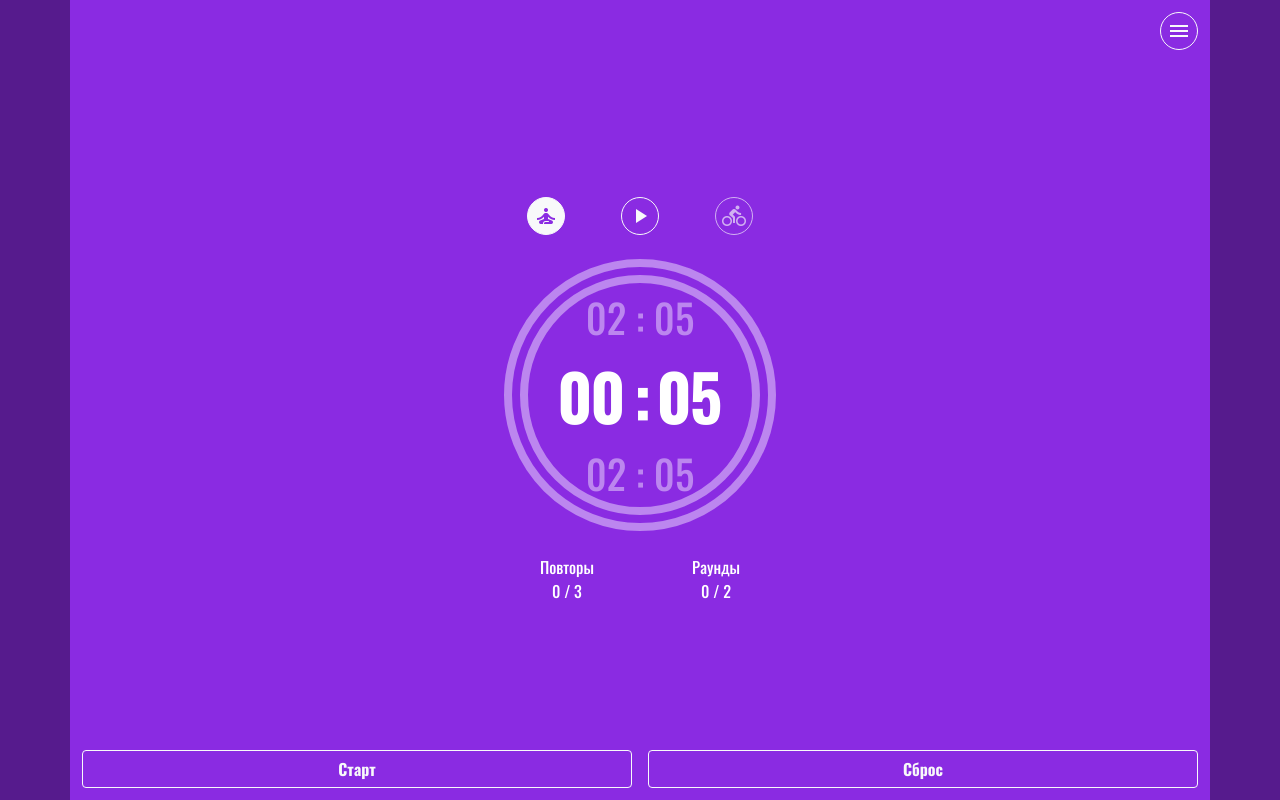
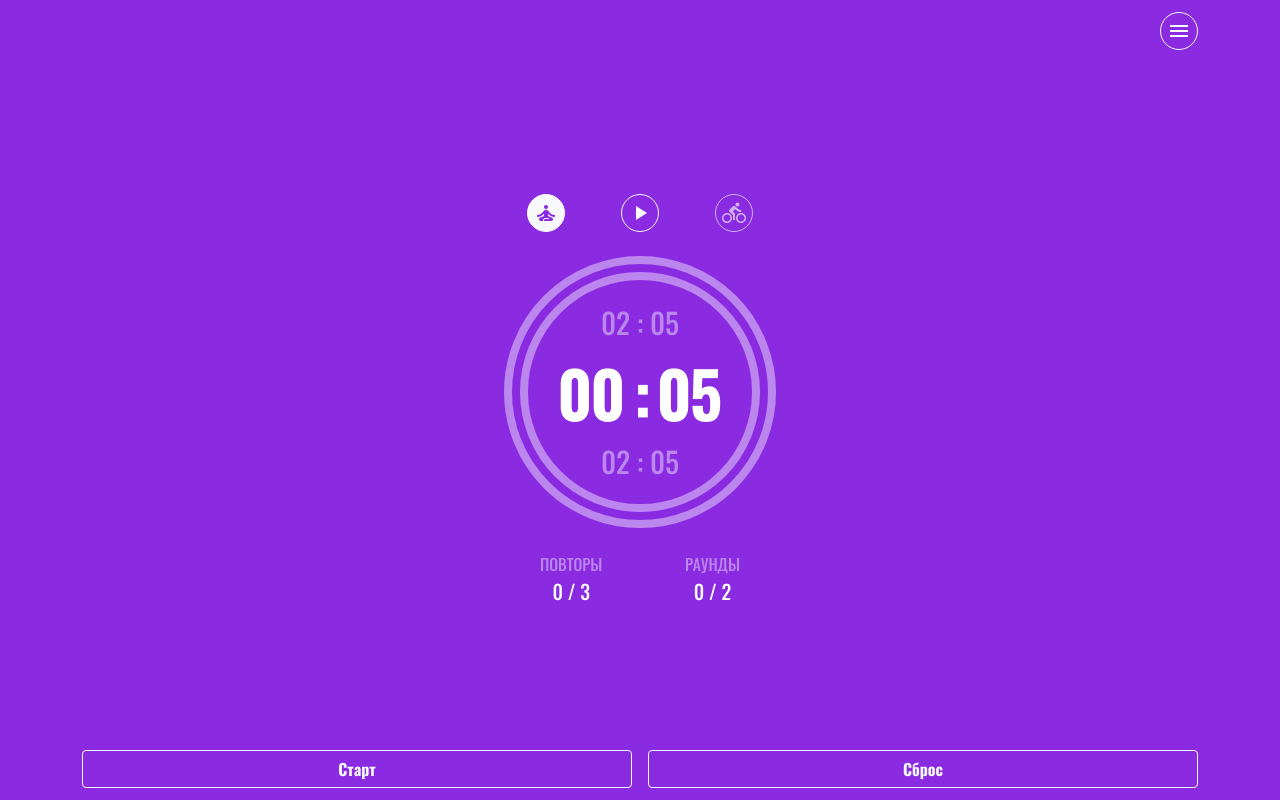
Before and after one commit to Archinsk/54_timer, a Vue app: page / in a window 1280 px wide. Built offline with nearby package versions, Linux system fonts and the light colour scheme.

Commit message:
background animation

```diff
--- a/public/index.html
+++ b/public/index.html
@@ -16,7 +16,7 @@
         continue.</strong
       >
     </noscript>
-    <div id="app" class="container"></div>
+    <div id="app"></div>
     <!-- built files will be auto injected -->
   </body>
 </html>
--- a/src/App.vue
+++ b/src/App.vue
@@ -1,4 +1,8 @@
 <template>
+  <div
+    :class="['timer-background bg-primary', settingsMode ? 'active ' : '']"
+  ></div>
+  <div id="app-container" class="container">
     <div v-if="isLoading" class="loader">
       <div class="spinner-border text-light" role="status">
         <span class="visually-hidden">Loading...</span>
@@ -54,6 +58,12 @@
         </div>
       </Transition>
 
+      <div
+        :class="[
+          'timer-screen d-flex flex-column align-items-center',
+          { 'settings-mode': settingsMode },
+        ]"
+      >
         <FitnessTimer
           :config="config"
           :actual="actual"
@@ -62,23 +72,23 @@
           :pastTime="pastTime"
         />
 
-    <Transition name="fade-down">
-      <div
-        v-if="!settingsMode"
-        class="repeats d-flex justify-content-between mt-4"
-      >
+        <div class="repeats d-flex justify-content-between">
           <div>
-          <div>Повторы</div>
-          <div>{{ currentRound }} / {{ config.rounds }}</div>
+            <div class="repeats-title text-muted">ПОВТОРЫ</div>
+            <div class="repeats-value">
+              {{ currentRound }} / {{ config.rounds }}
+            </div>
           </div>
           <div>
-          <div>Раунды</div>
-          <div>{{ currentCycle }} / {{ config.cycles }}</div>
+            <div class="repeats-title text-muted">РАУНДЫ</div>
+            <div class="repeats-value">
+              {{ currentCycle }} / {{ config.cycles }}
             </div>
           </div>
-    </Transition>
+        </div>
+      </div>
 
-    <Transition name="fade">
+      <Transition name="fade-up">
         <div v-if="!settingsMode" class="controls">
           <div class="row gx-3">
             <div class="col d-flex">
@@ -100,7 +110,7 @@
           </div>
         </div>
       </Transition>
-    <div :class="[settingsMode ? 'active ' : '', 'trans bg-primary']"></div>
+    </div>
   </div>
 </template>
 
@@ -323,7 +333,7 @@ export default {
   font-weight: 400;
   src: url(./assets/fonts/MaterialIcons-Regular.woff2) format("woff2");
 }
-#app {
+#app-container {
   .material-icons {
     font-family: "Material Icons";
     font-weight: normal;
@@ -380,7 +390,7 @@ export default {
 body {
   overflow: hidden;
 }
-#app {
+#app-container {
   position: relative;
   height: 100vh;
   padding-top: 0.75rem;
@@ -397,8 +407,127 @@ body {
     width: 14.125rem;
   }
 
+  .timer-screen {
+    height: 21.875rem;
+    transition: margin 1s;
+
+    .primary-timer {
+      font-size: 4rem;
+      height: 6rem;
+      transition: all 1s;
+
+      .wrapper {
+        display: inline-block;
+        position: relative;
+        width: 2.07rem;
+        height: 6rem;
+        transition: width 1s, height 1s;
+
+        .main-digit-divider {
+          left: 0.64rem;
+          transition: left 1s;
+        }
+      }
+    }
+
+    .secondary-timer {
+      font-size: 1.8rem;
+      transition: all 1s;
+    }
+
+    #svg {
+      width: 17rem;
+      height: 17rem;
+      transition: all 1s;
+
+      circle {
+        fill: transparent;
+        cx: 8.5rem;
+        cy: 8.5rem;
+        stroke-width: 0.5rem;
+      }
+
+      #progress-track-external {
+        stroke: #bc86ef;
+        r: 8.25rem;
+      }
+
+      #progress-bar-external {
+        stroke: var(--bs-light);
+        r: 8.25rem;
+      }
+
+      #progress-track-internal {
+        stroke: #bc86ef;
+        r: 7.25rem;
+      }
+
+      #progress-bar-internal {
+        stroke: var(--bs-light);
+        r: 7.25rem;
+      }
+    }
+
     .repeats {
       width: 12.5rem;
+      margin-top: 1.5rem;
+
+      .repeats-title {
+        font-size: 1rem;
+        transition: all 1s;
+      }
+
+      .repeats-value {
+        font-size: 1.25rem;
+        transition: all 1s;
+      }
+    }
+
+    &.settings-mode {
+      height: 16.40625rem;
+      margin-top: calc(
+        100vh - 1.5rem - 16.40625rem - 50vh + 0.75rem + 16.40625rem
+      );
+
+      .primary-timer {
+        font-size: 3rem;
+        height: 4.5rem;
+
+        .wrapper {
+          display: inline-block;
+          position: relative;
+          width: 1.5525rem;
+          height: 4.5rem;
+
+          .main-digit-divider {
+            left: 0.48rem;
+          }
+        }
+      }
+
+      .secondary-timer {
+        font-size: 1.35rem;
+      }
+
+      #svg {
+        width: 12.75rem;
+        height: 12.75rem;
+      }
+
+      .repeats {
+        transition: all 1s;
+        width: 9.375rem;
+        margin-top: 1.125rem;
+
+        .repeats-title {
+          font-size: 0.75rem;
+        }
+
+        .repeats-value {
+          font-size: 0.9375rem;
+        }
+      }
+    }
   }
 
   .controls {
@@ -408,21 +537,21 @@ body {
   }
 }
 
-.trans {
+.timer-background {
   z-index: -1;
   position: absolute;
   bottom: 0;
   left: 0;
-  width: 100%;
-  height: 100%;
-  transition: all 2s;
+  height: 100vh;
+  width: 100vw;
+  transition: all 1s;
 
   &.active {
-    left: 12%;
-    bottom: 5%;
-    border-radius: 2rem;
-    height: 50%;
-    width: 76%;
+    left: 0.75rem;
+    bottom: 0.75rem;
+    border-radius: 1rem;
+    height: calc(50vh - 0.75rem);
+    width: calc(100vw - 1.5rem);
   }
 }
 
@@ -436,21 +565,21 @@ body {
 }
 
 .fade-up-enter-active,
-.fade-leave-active {
+.fade-up-leave-active {
   transition: all 0.5s;
 }
 .fade-up-enter-from,
-.fade-leave-to {
+.fade-up-leave-to {
   opacity: 0;
   transform: translateY(4rem);
 }
 
 .fade-down-enter-active,
-.fade-leave-active {
+.fade-down-leave-active {
   transition: all 0.5s;
 }
 .fade-down-enter-from,
-.fade-leave-to {
+.fade-down-leave-to {
   opacity: 0;
   transform: translateY(-4rem);
 }
--- a/src/components/FitnessTimer.vue
+++ b/src/components/FitnessTimer.vue
@@ -7,14 +7,11 @@
       <div
         class="d-flex flex-column align-items-center justify-content-center w-100 h-100"
       >
-        <div>
-          <div class="fs-1 text-muted">
-            {{ String(futureMinutes).padStart(2, "0") }} :
-            {{ String(futureSeconds).padStart(2, "0") }}
-          </div>
+        <div class="secondary-timer text-muted">
+          {{ String(futureMinutes).padStart(2, "0") }} :
+          {{ String(futureSeconds).padStart(2, "0") }}
         </div>
-
-        <div class="main-timer fw-bold">
+        <div class="primary-timer fw-bold">
           <div class="wrapper">
             <Transition name="fade-down">
               <div
@@ -71,59 +68,42 @@
             </Transition>
           </div>
         </div>
-
-        <div class="fs-1 text-muted">
+        <div class="secondary-timer text-muted">
           {{ String(totalTimeMinutes).padStart(2, "0") }} :
           {{ String(totalTimeSeconds).padStart(2, "0") }}
         </div>
       </div>
     </div>
 
-    <div id="cont" data-pct="100">
+    <div id="cont">
       <svg
         id="svg"
-        viewPort="0 0 17rem 17rem"
+        viewBox="0 0 272 272"
         version="1.1"
         xmlns="http://www.w3.org/2000/svg"
       >
         <circle
+          id="progress-track-external"
+          :r="fullProgressBarRadius + 'rem'"
+          :stroke-dasharray="fullStrokeLength + 'rem'"
+        ></circle>
+        <circle
+          id="progress-bar-external"
+          :r="fullProgressBarRadius + 'rem'"
+          :stroke-dasharray="fullStrokeLength + 'rem'"
+          :stroke-dashoffset="fullStrokeOffset + 'rem'"
+        ></circle>
+
+        <circle
+          id="progress-track-internal"
           :r="progressBarRadius + 'rem'"
-          cx="8.5rem"
-          cy="8.5rem"
-          fill="transparent"
-          stroke="#bc86ef"
-          stroke-width="0.5rem"
           :stroke-dasharray="strokeLength + 'rem'"
         ></circle>
         <circle
+          id="progress-bar-internal"
           :r="progressBarRadius + 'rem'"
-          cx="8.5rem"
-          cy="8.5rem"
-          fill="transparent"
-          stroke="var(--bs-light)"
-          stroke-width="0.5rem"
           :stroke-dasharray="strokeLength + 'rem'"
           :stroke-dashoffset="strokeOffset + 'rem'"
-        ></circle>
-
-        <circle
-          :r="fullProgressBarRadius + 'rem'"
-          cx="8.5rem"
-          cy="8.5rem"
-          fill="transparent"
-          stroke="#bc86ef"
-          stroke-width="0.5rem"
-          :stroke-dasharray="fullStrokeLength + 'rem'"
-        ></circle>
-        <circle
-          :r="fullProgressBarRadius + 'rem'"
-          cx="8.5rem"
-          cy="8.5rem"
-          fill="transparent"
-          stroke="var(--bs-light)"
-          stroke-width="0.5rem"
-          :stroke-dasharray="fullStrokeLength + 'rem'"
-          :stroke-dashoffset="fullStrokeOffset + 'rem'"
         ></circle>
       </svg>
     </div>
@@ -378,29 +358,6 @@ export default {
 </script>
 
 <style lang="scss" scoped>
-.main-timer {
-  font-size: 4rem;
-  height: 6rem;
-  .wrapper {
-    display: inline-block;
-    position: relative;
-    width: 2.07rem;
-    height: 6rem;
-
-    .main-digit {
-    }
-
-    .main-digit-divider {
-      left: 0.64rem;
-    }
-  }
-}
-
-#svg {
-  width: 17rem;
-  height: 17rem;
-}
-
 .test {
   display: inline-block;
   span {
--- a/src/components/TrainingSchemes.vue
+++ b/src/components/TrainingSchemes.vue
@@ -1,4 +1,5 @@
 <template>
+  <div class="position-absolute">
     <div class="d-flex flex-column align-items-end gap-2">
       <TransitionGroup name="list">
         <button
@@ -8,10 +9,11 @@
           @click="$emit('set-training-mode', scheme)"
         >
           {{ scheme.prepTime }} + ( ({{ scheme.workTime }} /
-        {{ scheme.restTime }}) x {{ scheme.rounds }} + {{ scheme.clearTime }} )
-        x {{ scheme.cycles }}
+          {{ scheme.restTime }}) x {{ scheme.rounds }} +
+          {{ scheme.clearTime }} ) x {{ scheme.cycles }}
         </button>
       </TransitionGroup>
+    </div>
   </div>
 </template>
 
--- a/src/timer-bootstrap.scss
+++ b/src/timer-bootstrap.scss
@@ -77,6 +77,5 @@ body {
   font-family: "Oswald";
   width: 100vw;
   height: 100vh;
-  display: flex;
   align-items: center;
 }
```
Also changed, not shown: 2 other files (tests, documents, lock files or other folders). Lines whose indentation alone changed are shown as unchanged.
